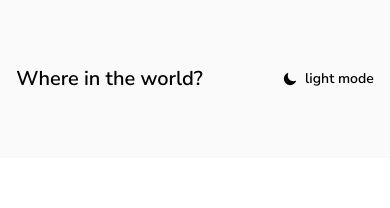
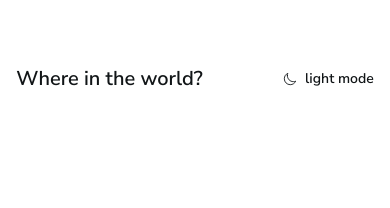
Before and after one commit to victoriacheng15/fem-rest-countries-api, a React (Vite) app: page / in a window 390 px wide. Shown: the top 208 px of the page. Built offline with nearby package versions, Linux system fonts and the light colour scheme.

Commit message:
change media queries, text color, and swap icon for themes

```diff
--- a/src/componments/header/Header.jsx
+++ b/src/componments/header/Header.jsx
@@ -3,15 +3,15 @@ import { DarkTheme, LightTheme } from './Theme';
 
 function HeaderBar({ onClick, isDark }) {
   return (
-    <header className="py-16 bg-lightGray-800 dark:bg-darkBlue-900 dark:text-lightGray-700">
+    <header className="py-16 bg-lightGray-700 dark:bg-darkBlue-700 text-darkBlue-900 dark:text-lightGray-700">
       <div className="flex items-center justify-between w-11/12 mx-auto">
-        <h1 className="text-[20px] font-semibold lg:text-[30px]">
+        <h1 className="text-[20px] font-semibold md:text-[30px]">
           Where in the world?
         </h1>
         <button
           type="button"
           onClick={onClick}
-          className="flex items-center gap-2 text-sm font-semibold lg:text-base"
+          className="flex items-center gap-2 text-sm font-semibold md:text-base"
         >
           {isDark ? <DarkTheme /> : <LightTheme />}
         </button>
--- a/src/componments/header/Theme.jsx
+++ b/src/componments/header/Theme.jsx
@@ -4,7 +4,7 @@ import { IoMoonOutline, IoMoon } from 'react-icons/io5';
 export function DarkTheme() {
   return (
     <>
-      <IoMoonOutline /> <span>dark mode</span>
+      <IoMoon /> <span>dark mode</span>
     </>
   );
 }
@@ -12,7 +12,7 @@ export function DarkTheme() {
 export function LightTheme() {
   return (
     <>
-      <IoMoon /> <span>light mode</span>
+      <IoMoonOutline /> <span>light mode</span>
     </>
   );
 }
```
